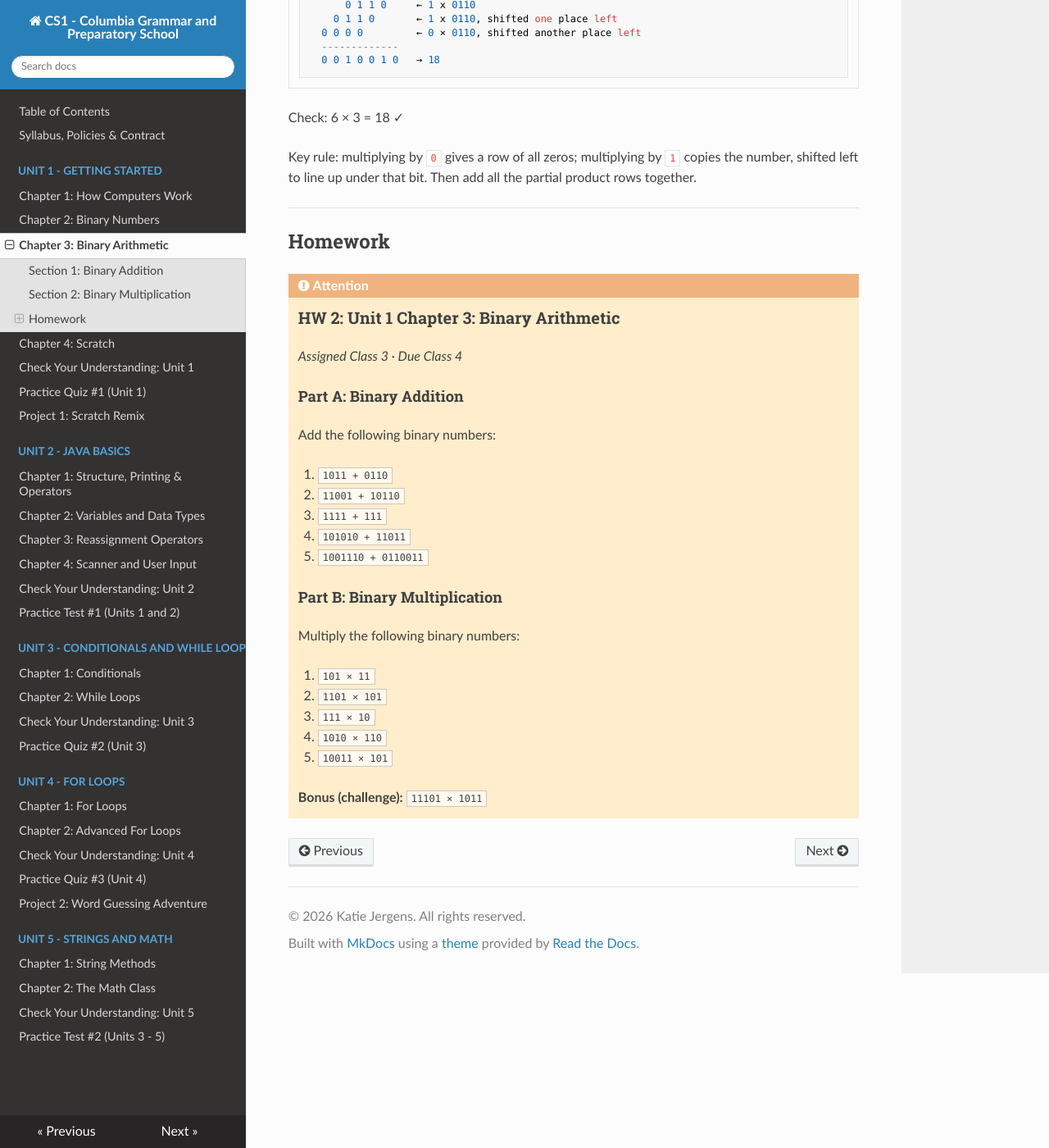
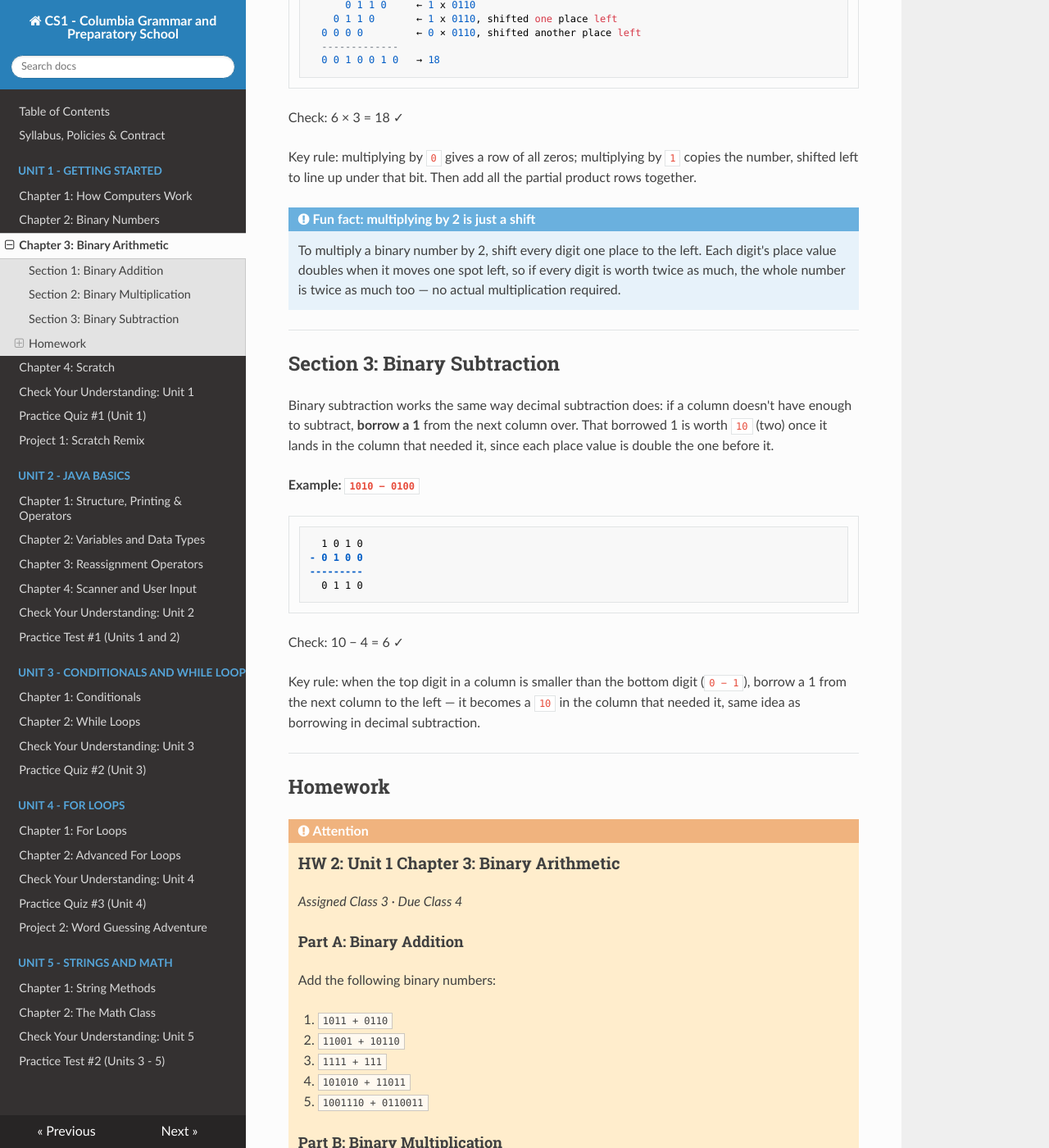
Before and after one commit to kjergens/cs1-site, an MkDocs documentation site: the page built from docs/unit1/notes_03_binary_operations.md, in a window 1280 px wide and 1400 px high, scrolled down 1030 px. Shown: the whole window at 82% size. Built offline with MkDocs 1.6.1, drawn with Linux system fonts in a browser that asks for light colours; nearby versions of some CDN libraries.

Commit message:
added section on subtraction

````diff
--- a/docs/unit1/notes_03_binary_operations.md
+++ b/docs/unit1/notes_03_binary_operations.md
@@ -48,6 +48,28 @@ Check: 6 × 3 = 18 ✓
 
 Key rule: multiplying by `0` gives a row of all zeros; multiplying by `1` copies the number, shifted left to line up under that bit. Then add all the partial product rows together.
 
+!!! information "Fun fact: multiplying by 2 is just a shift"
+    To multiply a binary number by 2, shift every digit one place to the left. Each digit's place value doubles when it moves one spot left, so if every digit is worth twice as much, the whole number is twice as much too — no actual multiplication required.
+
+---
+
+## Section 3: Binary Subtraction
+
+Binary subtraction works the same way decimal subtraction does: if a column doesn't have enough to subtract, **borrow a 1** from the next column over. That borrowed 1 is worth `10` (two) once it lands in the column that needed it, since each place value is double the one before it.
+
+**Example: `1010 − 0100`**
+
+```
+  1 0 1 0
+- 0 1 0 0
+---------
+  0 1 1 0
+```
+
+Check: 10 − 4 = 6 ✓
+
+Key rule: when the top digit in a column is smaller than the bottom digit (`0 − 1`), borrow a 1 from the next column to the left — it becomes a `10` in the column that needed it, same idea as borrowing in decimal subtraction.
+
 ---
 
 ## Homework
````
